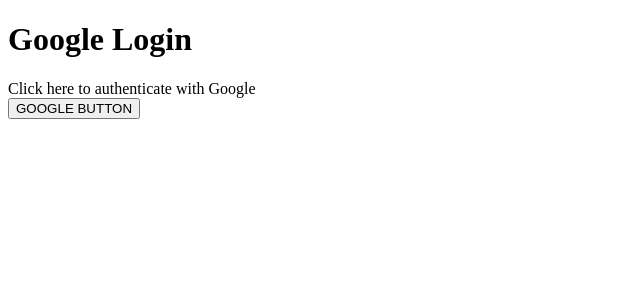
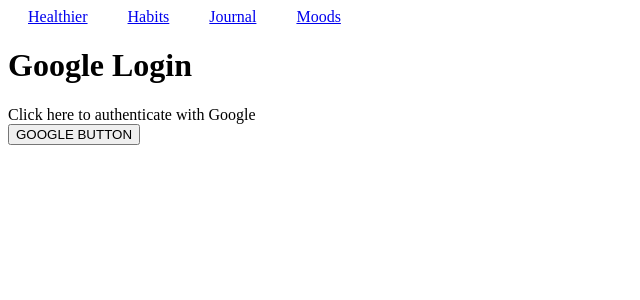
Before and after one commit to jrob112/Mental-Health-App, a React app: page / in a window 1280 px wide. Shown: the top 300 px of the page, without its empty margins (0-640 px from the left). Built offline with nearby package versions, Linux system fonts and the light colour scheme.

Commit message:
ADD NavBar

```diff
--- a/client/src/components/App.jsx
+++ b/client/src/components/App.jsx
@@ -3,14 +3,12 @@
 import HomePage from './HomePage.jsx';
 import Journal from './Journal.jsx';
 import Login from './Login.jsx';
-import '@fontsource/roboto/300.css';
-import '@fontsource/roboto/400.css';
-import '@fontsource/roboto/500.css';
-import '@fontsource/roboto/700.css';
+import NavBar from './NavBar.jsx';
 
 const App = () => {
   return (
     <>
+      <NavBar />
       <Routes>
         <Route path='/home' element={<HomePage />} />
         <Route path='/journal' element={<Journal />} />
--- /dev/null
+++ b/client/src/components/NavBar.jsx
@@ -0,0 +1,21 @@
+import React from "react";
+import { Box } from "@mui/material";
+import { NavLink } from "react-router-dom";
+
+const NavBar = () => {
+
+  const style = {
+    margin: '20px',
+  }
+
+  return (
+    <Box>
+      <NavLink style={style} to="/home">Healthier</NavLink>
+      <NavLink style={style} to="/habits">Habits</NavLink>
+      <NavLink style={style} to="/journal">Journal</NavLink>
+      <NavLink style={style} to="/moods">Moods</NavLink>
+    </Box>
+  )
+}
+
+export default NavBar;
```
